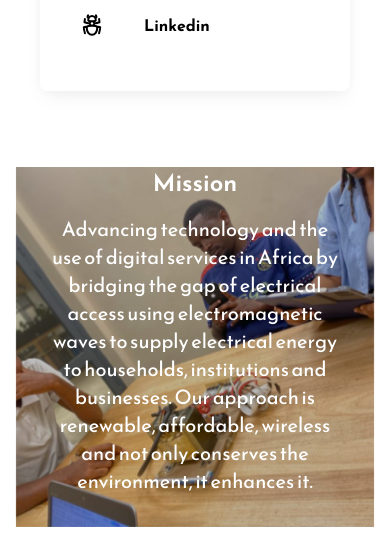
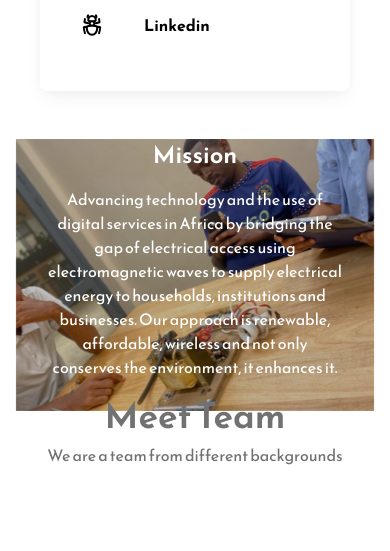
Before and after one commit to christianR15c/wavapower-website, a React (Vite) app: page / in a window 390 px wide. Shown: the part 2840-3391 px from the top of the page. Built offline with nearby package versions, Linux system fonts and the light colour scheme.

Commit message:
ft: some ug fixed

```diff
--- a/src/components/Mission.jsx
+++ b/src/components/Mission.jsx
@@ -3,8 +3,8 @@ import banner2 from '../assets/wavapower2.jpg';
 
 const Mission = () => {
   return (
-    <div className="md:px-14 px-4 pt-16 md:pb-0 pb-6  mx-auto" id="about">
-      <div className="flex h-72 justify-center items-center flex-col">
+    <div className="md:px-14 px-4 pt-16 md:pb-0 pb-6 my-2 mx-auto" id="about">
+      <div className="flex md:h-72 h-32 justify-center items-center flex-col">
         <div
           style={{ backgroundImage: `url(${banner2})` }}
           className={`w-full h-screen bg-cover bg-center`}
@@ -13,7 +13,7 @@ const Mission = () => {
             <h2 className="animate-slidein md:text-4xl text-2xl text-white font-semibold mb-4">
               Mission
             </h2>
-            <p className="animate-slidein text-center md:w-3/4 md:text-lg text-xl text-white mb-8 mx-auto px-8">
+            <p className="animate-slidein text-center md:w-3/4 md:text-lg text- text-white mb-8 mx-auto px-8">
               Advancing technology and the use of digital services in Africa by
               bridging the gap of electrical access using electromagnetic waves
               to supply electrical energy to households, institutions and
```
